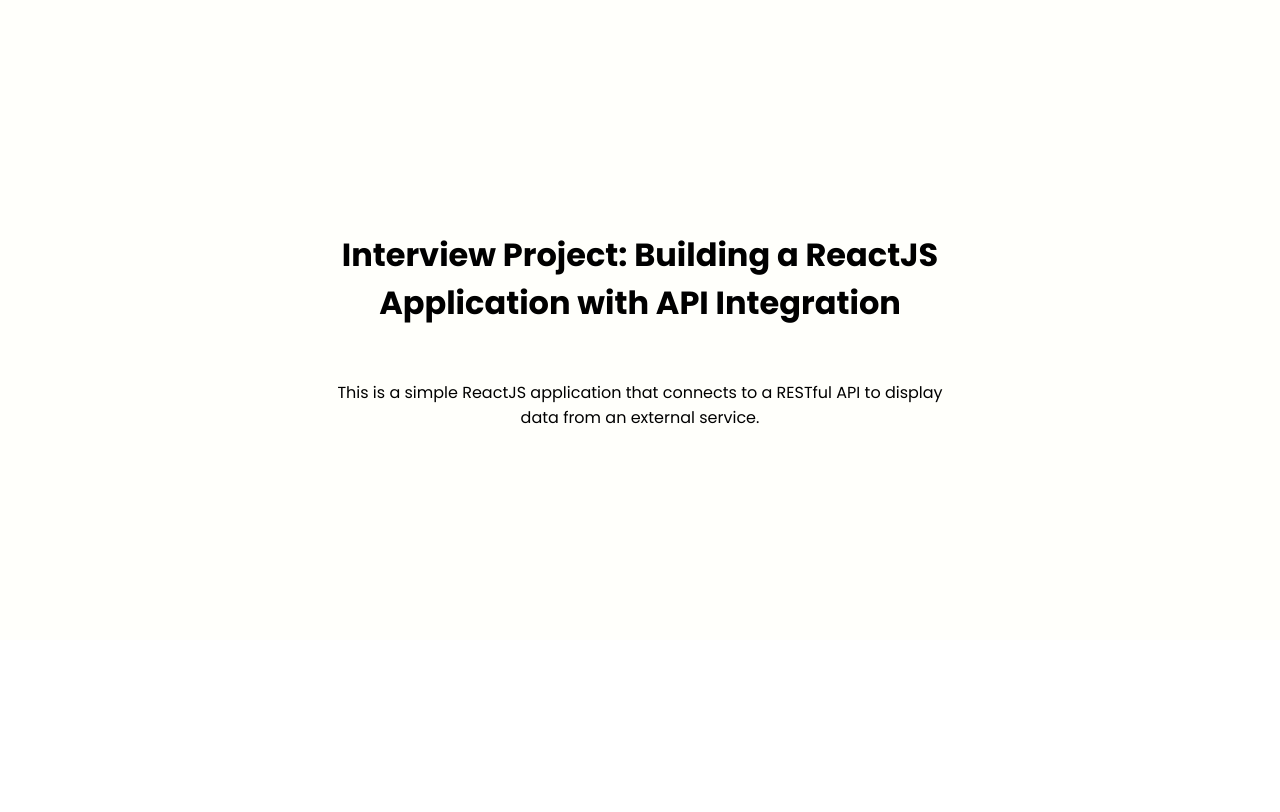
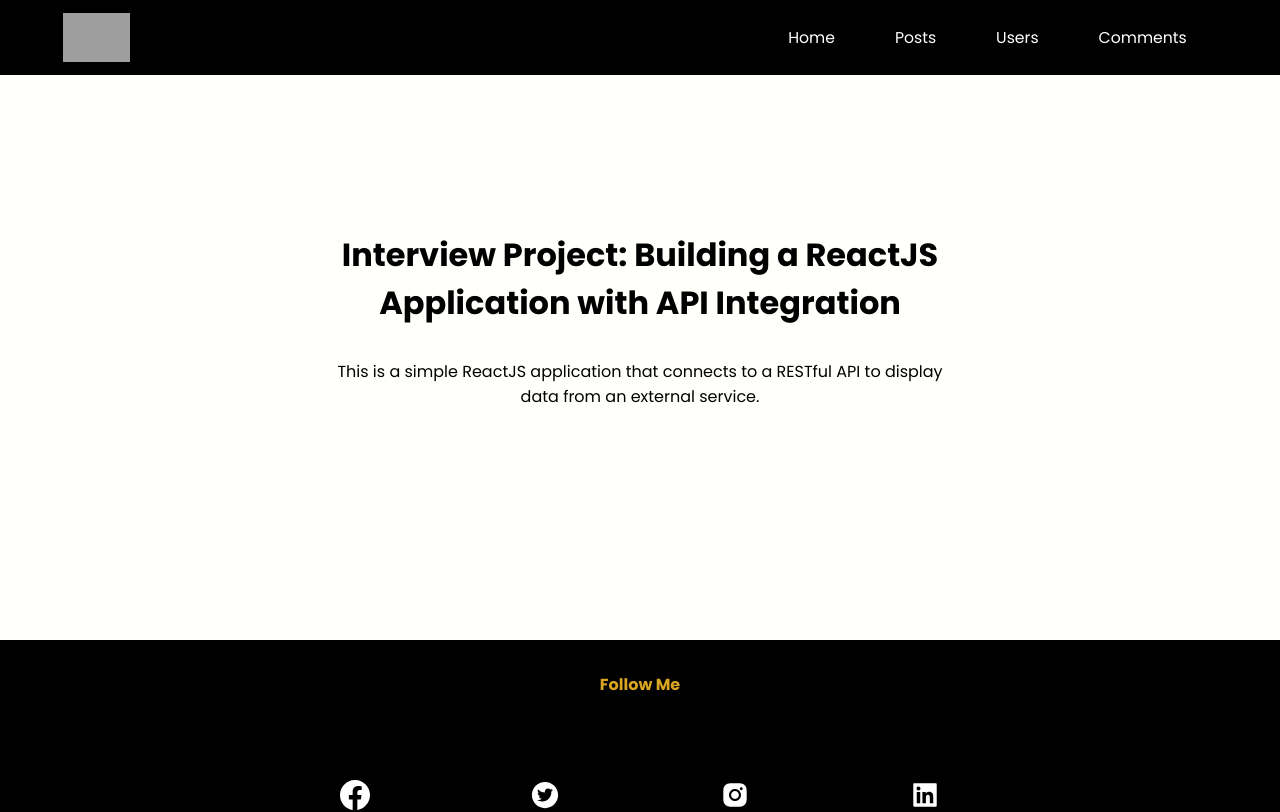
Before and after one commit to lukeola/interview, a React (Create React App) app: page / in a window 1280 px wide. Shown: the top 812 px of the page. Built offline with nearby package versions, Linux system fonts and the light colour scheme; grey boxes are pictures that could not be loaded.

Commit message:
update routes

```diff
--- a/src/App.js
+++ b/src/App.js
@@ -5,17 +5,21 @@
 import Home from "./pages/home/Home";
 import Users from "./pages/users/Users";
 import Comments from "./pages/comments/Comments";
+import Navbar from "./components/navbar/Navbar";
+import Footer from "./components/footer/Footer";
 
 function App() {
   return (
     <Router>
       <div>
+        <Navbar />
         <Routes>
           <Route path="/" element={<Home />} />
           <Route path="/posts" element={<Posts />} />
           <Route path="/users" element={<Users />} />
           <Route path="/comments" element={<Comments />} />
         </Routes>
+        <Footer />
       </div>
     </Router>
   );
```
